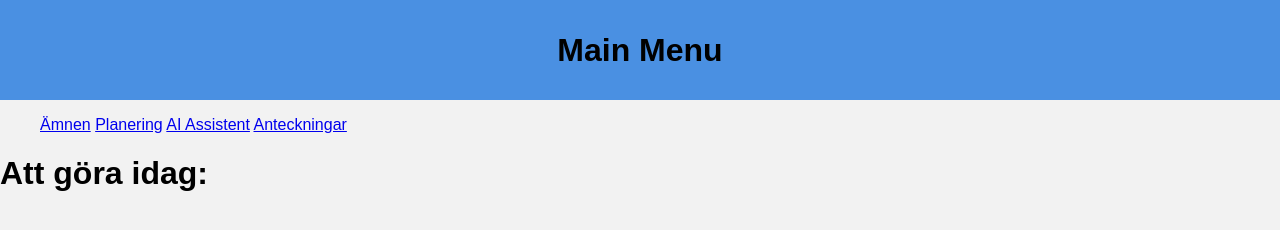
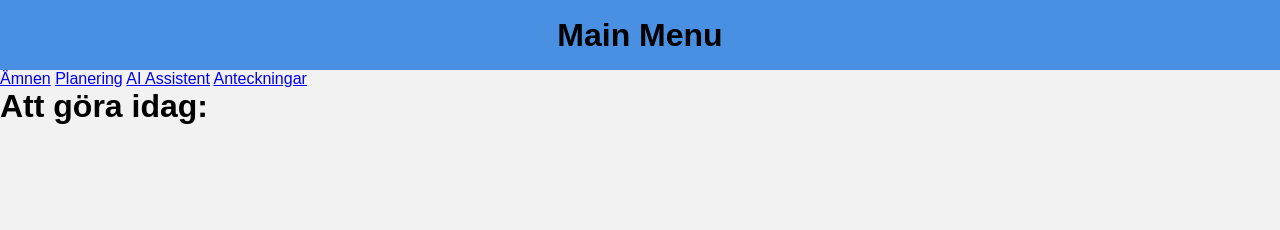
Before and after one commit to nestajohansson-lgtm/Progamveckorna2026, a plain HTML site: page index.html in a window 1280 px wide. Drawn offline with Linux system fonts and the light colour scheme.

Commit message:
Update style.css

```diff
--- a/style.css
+++ b/style.css
@@ -1,4 +1,6 @@
-
+*{margin: 0;
+padding: 0;
+box-sizing: border-box;}
 body {
   margin: 0;
   font-family: Arial, sans-serif;
```
